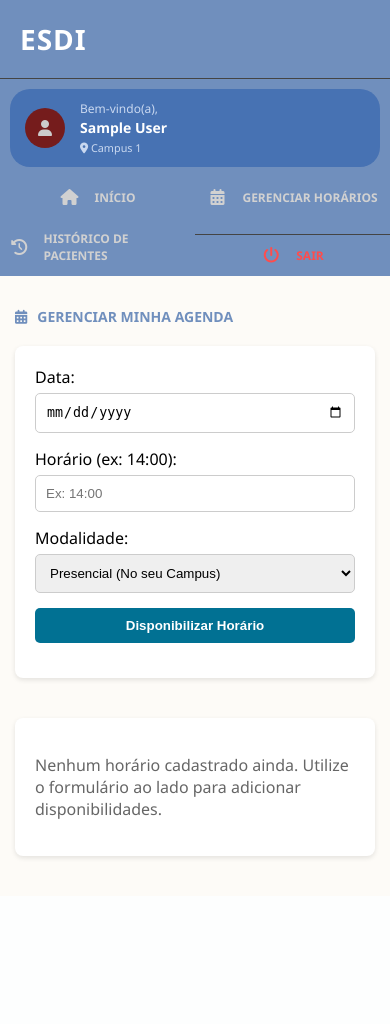
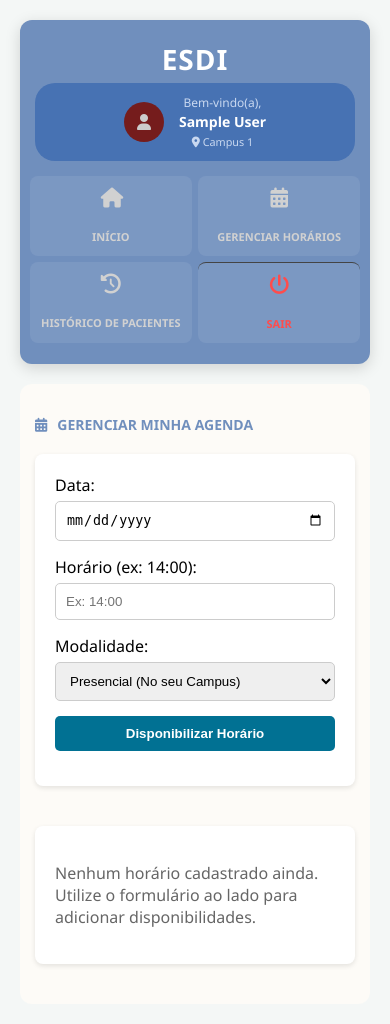
Before and after one commit to myndlynx/Espa-o-Seguro-Digital, a Flask app: page /psicologo/agendamentos in a window 390 px wide. Before the commit the page ends 860 px from the top, so only its background shows below. Run offline with Flask 3, Linux system fonts and the light colour scheme; the visitor is signed in with stand-in values (Sample User, id 1).

Commit message:
suporte para celular

```diff
--- a/static/css/styles.css
+++ b/static/css/styles.css
@@ -315,40 +315,72 @@ body {
     min-width: 300px;
 }
 
+
 @media (max-width: 768px) {
     body {
         flex-direction: column;
         height: auto;
+        min-height: 100vh;
+        padding: 20px;
+        background-attachment: fixed !important;
+        background-size: cover !important;
+        background-position: center !important;
     }
 
     .sidebar {
         width: 100%;
         height: auto;
-        box-shadow: 0 2px 5px rgba(0,0,0,0.2);
+        border-radius: 12px;
+        box-shadow: 0 4px 15px rgba(0,0,0,0.15);
+        margin-bottom: 20px;
+    }
+
+    .sidebar-logo {
+        text-align: center;
+        border-bottom: none;
+        padding-bottom: 5px;
     }
 
     .sidebar-profile {
-        margin: 10px;
+        justify-content: center;
+        text-align: center;
+        margin: 0 15px 15px 15px;
     }
 
     .sidebar-menu {
         flex-direction: row;
         flex-wrap: wrap;
+        padding: 0 10px 15px 10px;
+        gap: 2%;
     }
 
     .sidebar-menu li {
-        flex: 1;
-        min-width: 45%;
+        width: 49%;
+        flex: unset;
+        margin-bottom: 6px;
     }
 
     .sidebar-menu li a {
+        flex-direction: column;
         justify-content: center;
-        padding: 12px 10px;
-        font-size: 12px;
+        text-align: center;
+        padding: 12px 5px;
+        font-size: 11px;
+        height: 100%;
+        background-color: rgba(255, 255, 255, 0.08);
+        border-radius: 8px;
+    }
+
+    .sidebar-menu li a i {
+        margin-bottom: 6px;
+        font-size: 20px;
     }
 
     .conteudo-principal {
-        padding: 20px 15px;
+        padding: 20px 15px !important;
+        border-radius: 12px;
+        width: 100%;
+        box-sizing: border-box;
     }
 
     .painel-psicologo {
@@ -363,7 +395,10 @@ body {
     .box,
     .card-consulta,
     .card-aluno {
-        max-width: 100%;
-        width: 100%;
+        max-width: 100% !important;
+        width: 100% !important;
+        box-sizing: border-box;
+        margin-left: 0;
+        margin-right: 0;
     }
 }
```
